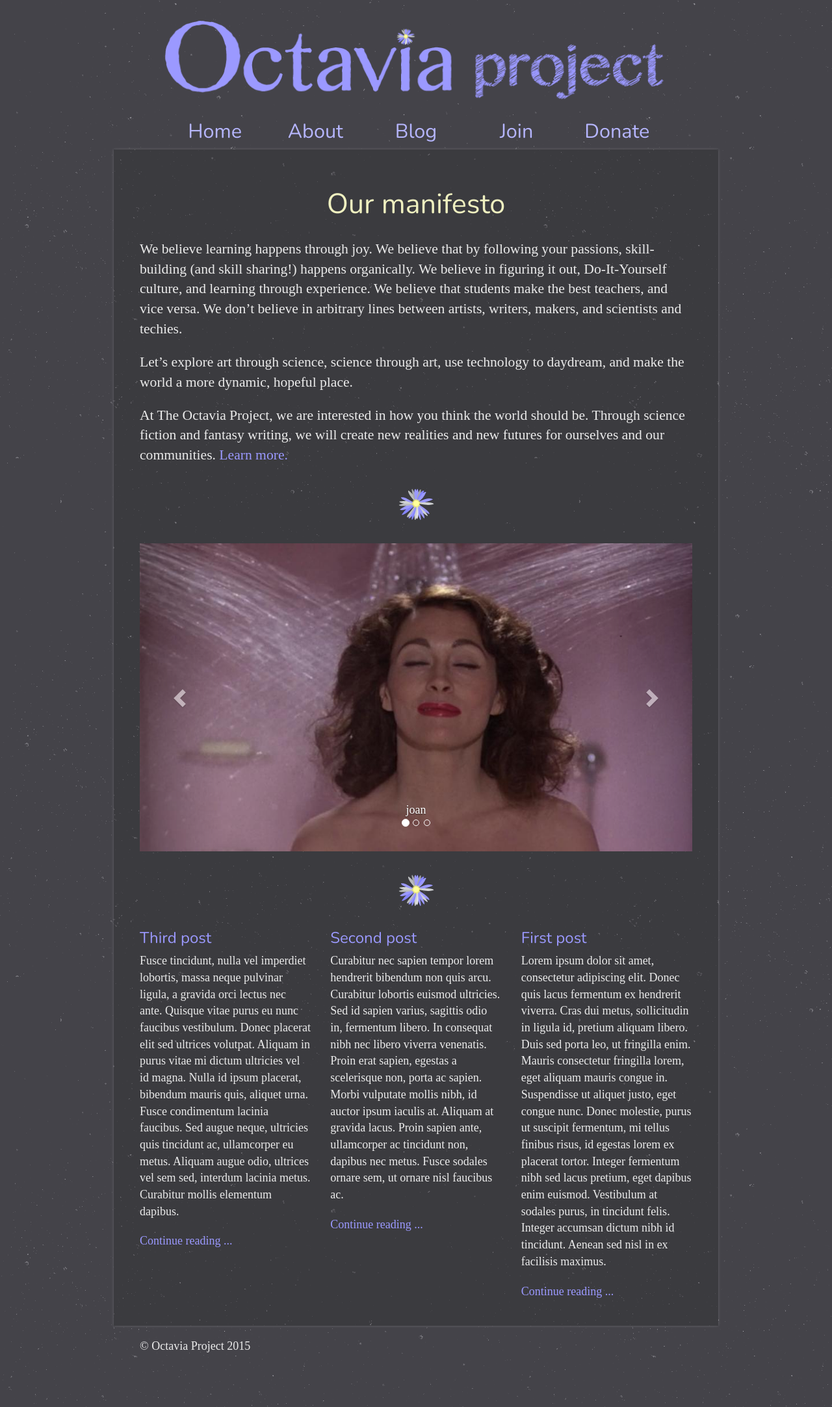
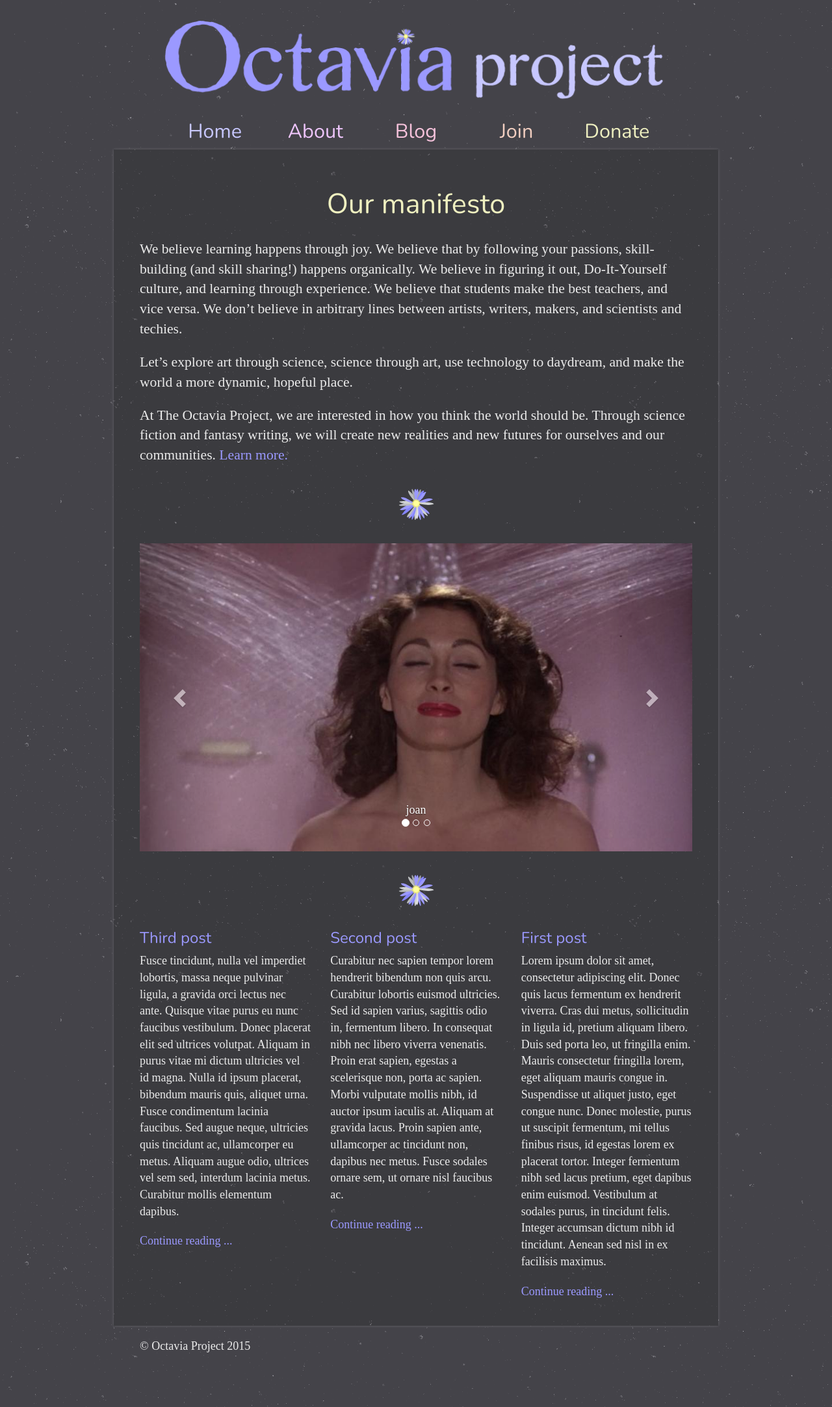
Before and after one commit to OctaviaProject/octaviaproject.github.io, a Jekyll site: the page built from index.html, in a window 1280 px wide. Shown: the whole page at 65% size. Built offline with Jekyll 4.4.1, drawn with Linux system fonts in a browser that asks for light colours; some web fonts are replaced.

Commit message:
toggle header

```diff
--- a/_includes/header.html
+++ b/_includes/header.html
@@ -27,7 +27,7 @@
 
     <div class="container">
       <div class="header">
-        <img id="logo" src="{{ site.url }}/assets/img/logo_lg_scribble.png">
+        <img id="logo" src="{{ site.url }}/assets/img/logo_lg.png">
       </div>
       <div class="navbar row">
 
```
Also changed, not shown: assets/css/styles.scss (+3 -4 lines).
